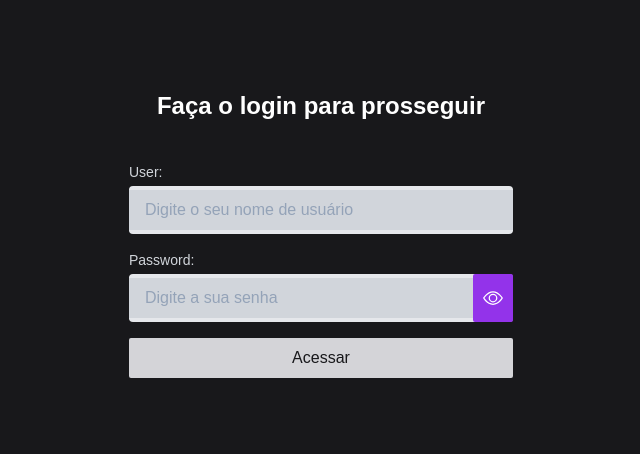
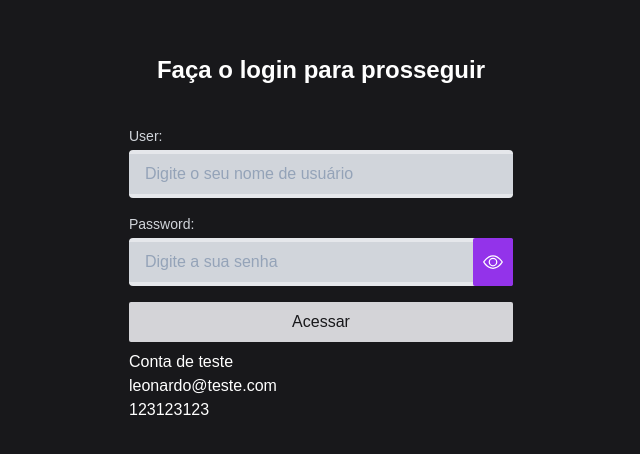
Before and after one commit to leonardohernandesq/listacompra-front, a Next.js app: page / in a window 1280 px wide. Shown: the part 172-626 px from the top of the page, without its empty margins (319-959 px from the left). Built offline with nearby package versions, Linux system fonts and the light colour scheme.

Commit message:
Update page.tsx

```diff
--- a/src/app/page.tsx
+++ b/src/app/page.tsx
@@ -37,6 +37,11 @@ export default function Home() {
         <Input name="password" titleLabel="Password: " error={''} placeholder='Digite a sua senha' value={password} onChange={setPassword} isPassword={true}/>
         <Button onClick={handleLogin} buttonStyle="style2" loading={false}>Acessar</Button>
         {error && <span className="text-red-600">{error}</span>}
+        <div classname='bg-zinc-300 text-black p-5 rounded-md text-center shadow-lg'>
+          <p classname='font-bold'>Conta de teste</p>
+          <p>leonardo@teste.com</p>
+          <p>123123123</p>
+        </div>
       </form>
     </Container>
   );
```
